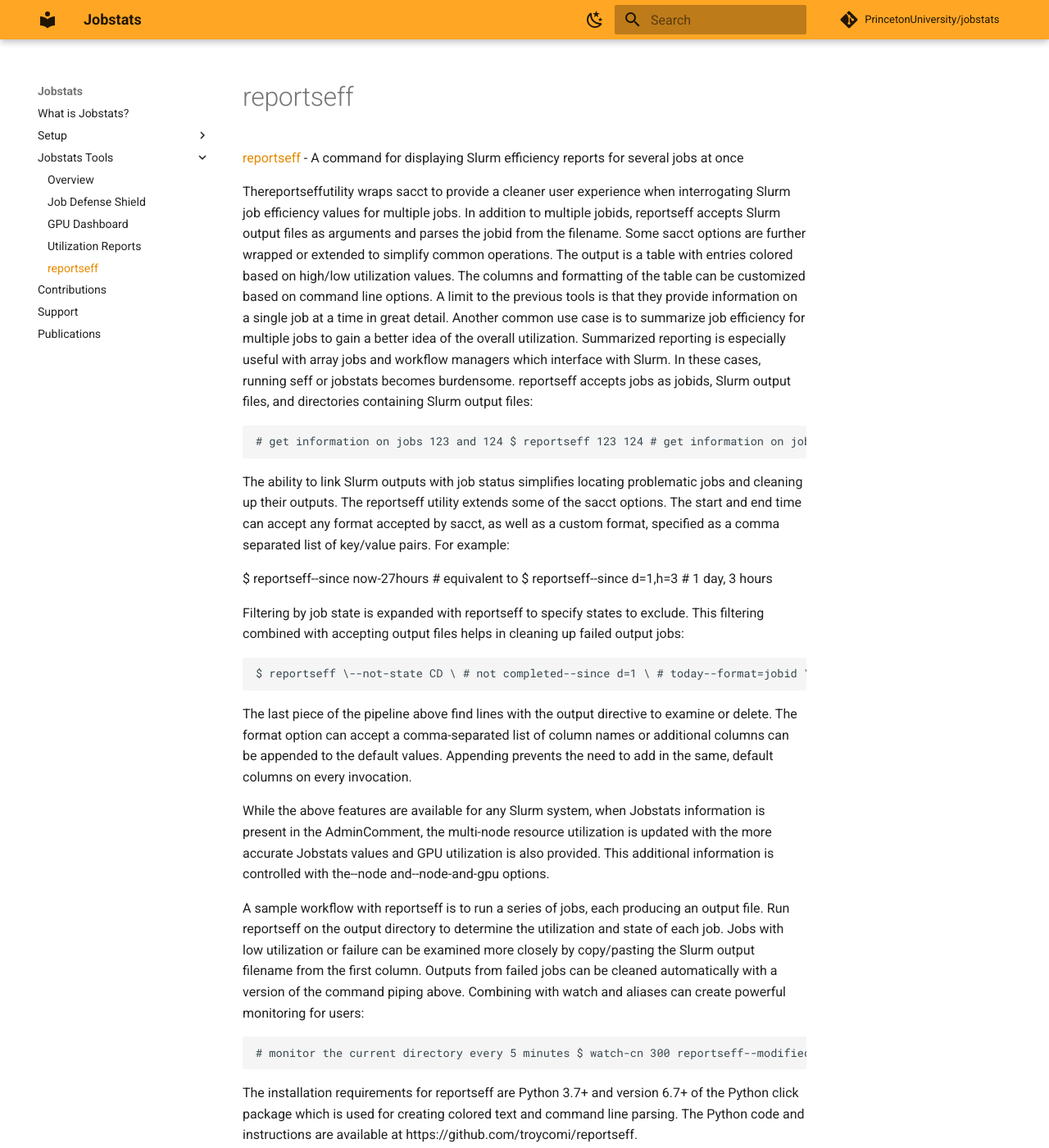
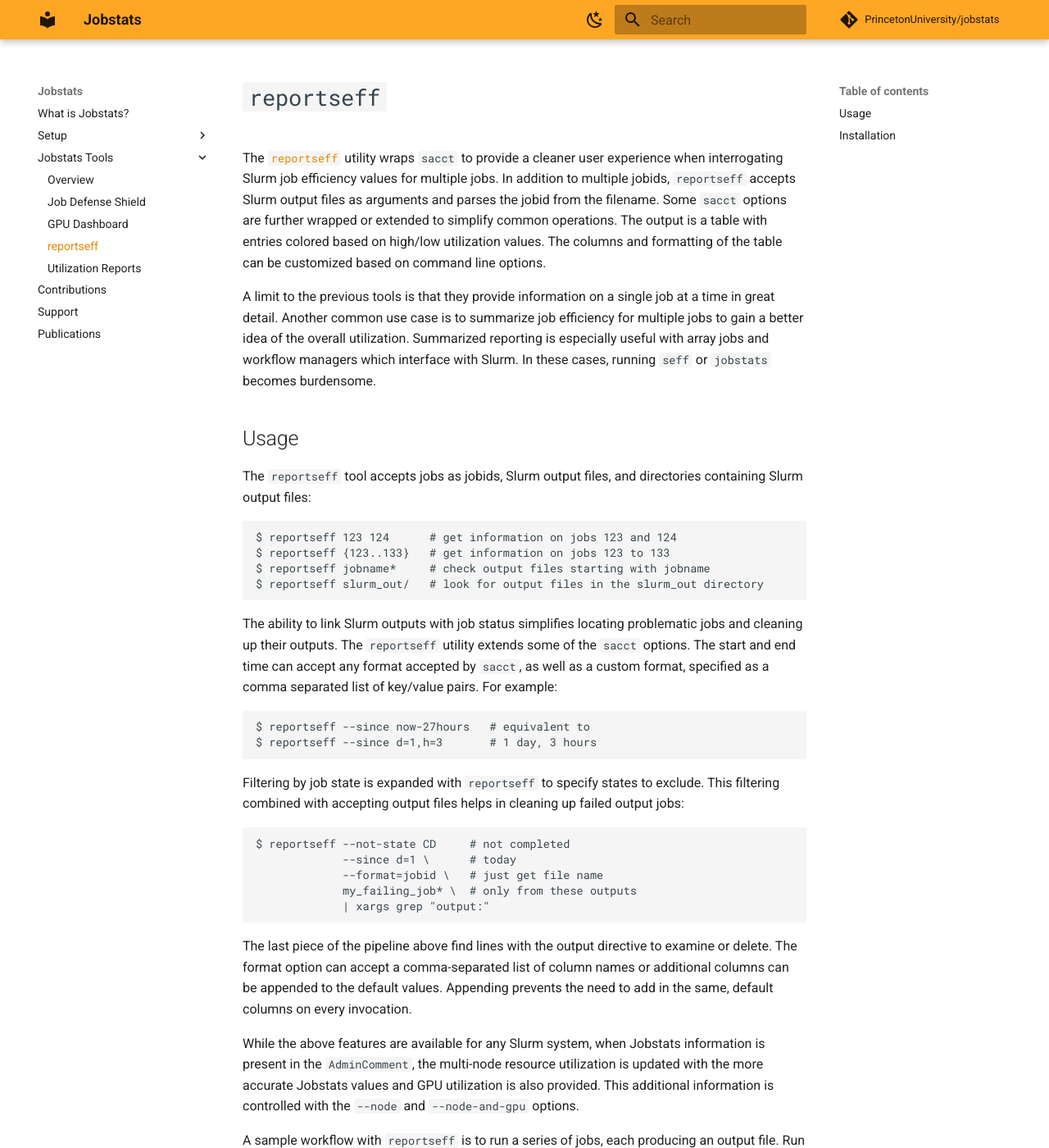
Before and after one commit to PrincetonUniversity/jobstats, an MkDocs documentation site: the page built from docs/tools/reportseff.md, in a window 1280 px wide and 1400 px high. Shown: the whole window at 82% size. Built offline with MkDocs 1.6.1 and Material for MkDocs 9.7.7, drawn with Linux system fonts in a browser that asks for light colours; comment, search, counter and statistics services are not loaded; some of the changed text lies outside the part shown.

Commit message:
Docs on reportseff updated

````diff
--- a/docs/tools/reportseff.md
+++ b/docs/tools/reportseff.md
@@ -1,32 +1,51 @@
-# reportseff
+# `reportseff`
 
-[reportseff](https://github.com/troycomi/reportseff) - A command for displaying Slurm efficiency reports for several jobs at once
+The <a href="https://github.com/troycomi/reportseff" target="_blank">`reportseff`</a> utility wraps `sacct` to provide a cleaner user experience when interrogating Slurm job efficiency values for multiple jobs. In addition to multiple jobids, `reportseff` accepts Slurm output files as arguments and parses the jobid from the filename. Some `sacct` options are further wrapped or extended to simplify common operations. The output is a table with entries colored based on high/low utilization values. The columns and formatting of the table can be customized based on command line options.
 
-Thereportseffutility wraps sacct to provide a cleaner user experience when interrogating Slurm job efficiency values for multiple jobs. In addition to multiple jobids, reportseff accepts Slurm output files as arguments and parses the jobid from the filename. Some sacct options are further wrapped or extended to simplify common operations. The output is a table with entries colored based on high/low utilization values. The columns and formatting of the table can be customized based on command line options. A limit to the previous tools is that they provide information on a single job at a time in great detail. Another common use case is to summarize job efficiency for multiple jobs to gain a better idea of the overall utilization. Summarized reporting is especially useful with array jobs and workflow managers which interface with Slurm. In these cases, running seff or jobstats becomes burdensome. reportseff accepts jobs as jobids, Slurm output files, and directories containing Slurm output files:
+A limit to the previous tools is that they provide information on a single job at a time in great detail. Another common use case is to summarize job efficiency for multiple jobs to gain a better idea of the overall utilization. Summarized reporting is especially useful with array jobs and workflow managers which interface with Slurm. In these cases, running `seff` or `jobstats` becomes burdensome.
+
+## Usage
+
+The `reportseff` tool accepts jobs as jobids, Slurm output files, and directories containing Slurm output files:
 
 ```
-# get information on jobs 123 and 124 $ reportseff 123 124 # get information on jobs 123 to 133 $ reportseff {123..133} # check output files starting with jobname $ reportseff jobname* # look for output files in the slurm_out directory $ reportseff slurm_out/
+$ reportseff 123 124      # get information on jobs 123 and 124
+$ reportseff {123..133}   # get information on jobs 123 to 133
+$ reportseff jobname*     # check output files starting with jobname
+$ reportseff slurm_out/   # look for output files in the slurm_out directory
 ```
 
-The ability to link Slurm outputs with job status simplifies locating problematic jobs and cleaning up their outputs. The reportseff utility extends some of the sacct options. The start and end time can accept any format accepted by sacct, as well as a custom format, specified as a comma separated list of key/value pairs. For example:
-
-$ reportseff--since now-27hours # equivalent to
-$ reportseff--since d=1,h=3 # 1 day, 3 hours
-
-Filtering by job state is expanded with reportseff to specify states to exclude. This filtering combined with accepting output files helps in cleaning up failed output jobs:
+The ability to link Slurm outputs with job status simplifies locating problematic jobs and cleaning up their outputs. The `reportseff` utility extends some of the `sacct` options. The start and end time can accept any format accepted by `sacct`, as well as a custom format, specified as a comma separated list of key/value pairs. For example:
 
 ```
-$ reportseff \--not-state CD \ # not completed--since d=1 \ # today--format=jobid \ # just get file name my_failing_job* \ # only from these outputs | xargs grep "output:"
+$ reportseff --since now-27hours   # equivalent to
+$ reportseff --since d=1,h=3       # 1 day, 3 hours
+```
+
+Filtering by job state is expanded with `reportseff` to specify states to exclude. This filtering combined with accepting output files helps in cleaning up failed output jobs:
+
+```
+$ reportseff --not-state CD     # not completed
+             --since d=1 \      # today
+             --format=jobid \   # just get file name
+             my_failing_job* \  # only from these outputs
+             | xargs grep "output:"
 ```
 
 The last piece of the pipeline above find lines with the output directive to examine or delete. The format option can accept a comma-separated list of column names or additional columns can be appended to the default values. Appending prevents the need to add in the same, default columns on every invocation.
 
-While the above features are available for any Slurm system, when Jobstats information is present in the AdminComment, the multi-node resource utilization is updated with the more accurate Jobstats values and GPU utilization is also provided. This additional information is controlled with the--node and--node-and-gpu options.
+While the above features are available for any Slurm system, when Jobstats information is present in the `AdminComment`, the multi-node resource utilization is updated with the more accurate Jobstats values and GPU utilization is also provided. This additional information is controlled with the `--node` and `--node-and-gpu` options.
 
-A sample workflow with reportseff is to run a series of jobs, each producing an output file. Run reportseff on the output directory to determine the utilization and state of each job. Jobs with low utilization or failure can be examined more closely by copy/pasting the Slurm output filename from the first column. Outputs from failed jobs can be cleaned automatically with a version of the command piping above. Combining with watch and aliases can create powerful monitoring for users:
+A sample workflow with `reportseff` is to run a series of jobs, each producing an output file. Run `reportseff` on the output directory to determine the utilization and state of each job. Jobs with low utilization or failure can be examined more closely by copy/pasting the Slurm output filename from the first column. Outputs from failed jobs can be cleaned automatically with a version of the command piping above. Combining with watch and aliases can create powerful monitoring for users:
 
 ```
-# monitor the current directory every 5 minutes $ watch-cn 300 reportseff--modified-sort # monitor the user's efficiency every 10 minutes $ watch-cn 600 reportseff--user $USER \--modified-sort--format=+jobname
+# monitor the current directory every 5 minutes
+$ watch -cn 300 reportseff --modified-sort
+
+# monitor the user's efficiency every 10 minutes
+$ watch -cn 600 reportseff --user $USER --modified-sort --format=+jobname
 ```
 
-The installation requirements for reportseff are Python 3.7+ and version 6.7+ of the Python click package which is used for creating colored text and command line parsing. The Python code and instructions are available at https://github.com/troycomi/reportseff.
+## Installation
+
+The installation requirements for reportseff are Python 3.7+ and version 6.7+ of the Python `click` package which is used for creating colored text and command-line parsing. The Python code and instructions are available at <a href="https://github.com/troycomi/reportseff" target="_blank">https://github.com/troycomi/reportseff</a>.
--- a/mkdocs.yml
+++ b/mkdocs.yml
@@ -19,8 +19,8 @@ nav:
     - Overview:            tools/overview.md
     - Job Defense Shield:  tools/job_defense_shield.md
     - GPU Dashboard:       tools/gpudash.md
+    - reportseff:          tools/reportseff.md
     - Utilization Reports: tools/utilization_reports.md
-    - reportseff:          tools/reportseff.md
   - Contributions: contributions.md
   - Support: support.md
   - Publications: publications.md
````
Also changed, not shown: README.md (+4 -2 lines), docs/setup/jobstats_command.md (+1 -1 lines), docs/tools/gpudash.md (+7 -2 lines), docs/tools/job_defense_shield.md (+5 -0 lines), docs/tools/utilization_reports.md (+10 -8 lines).
